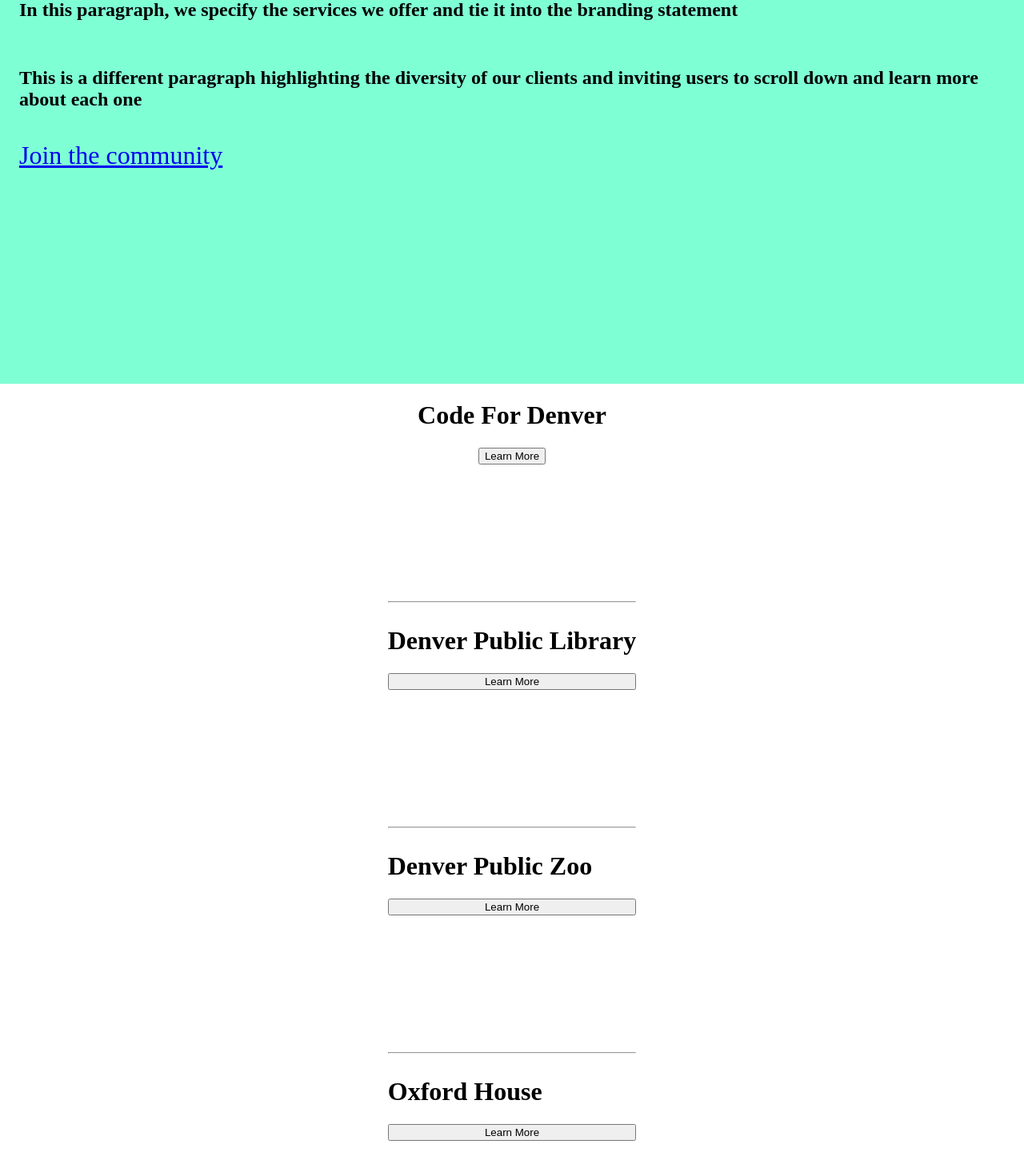
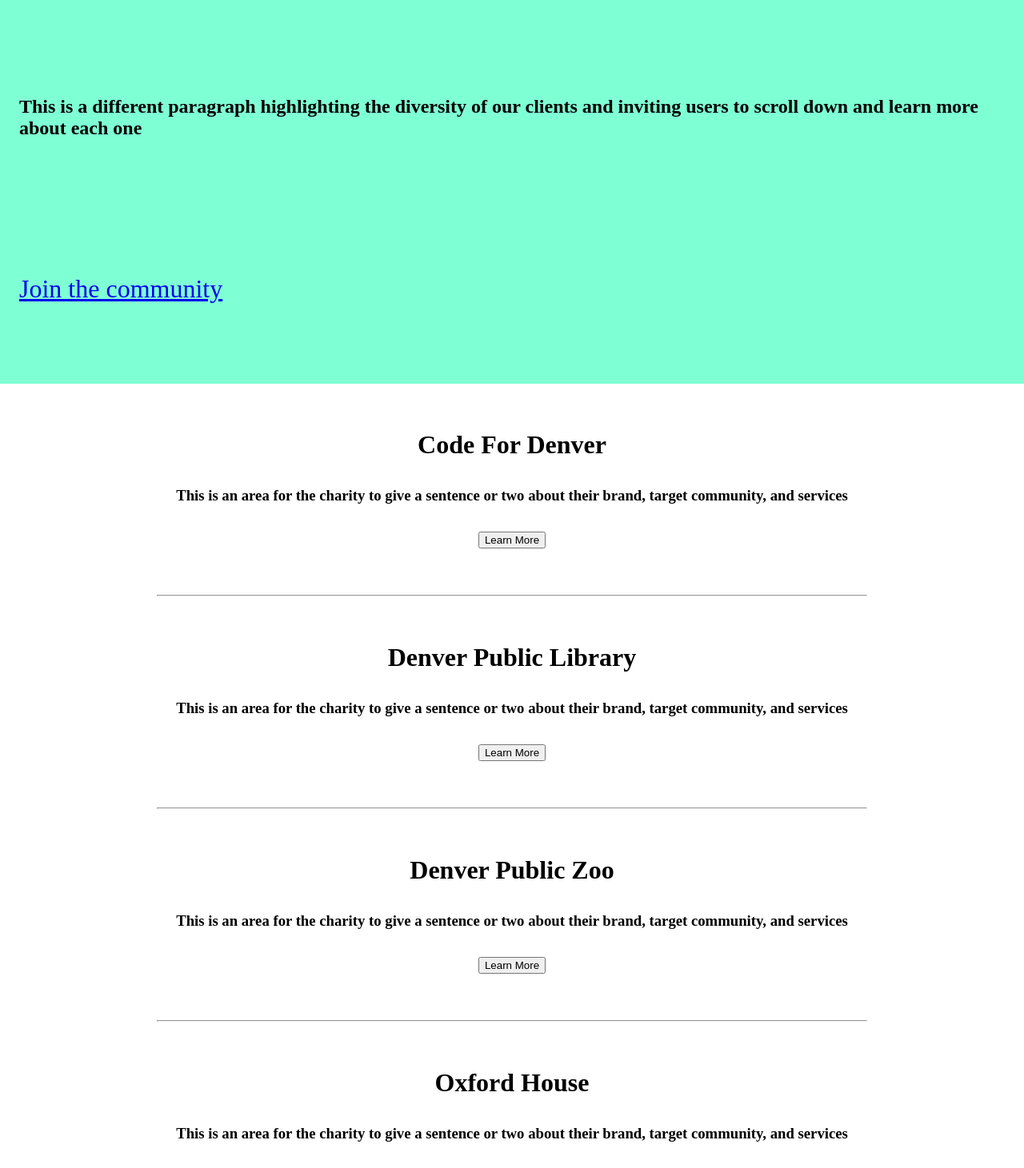
Before and after one commit to Luke-Mueller/ycc, a React (Create React App) app: page / in a window 1280 px wide. Shown: the part 1200-2661 px from the top of the page at 80% size. Built offline with nearby package versions, Linux system fonts and the light colour scheme.

Commit message:
adjusts styling

```diff
--- a/src/Components/QuickViews/CodeForDenverQV/CodeForDenverQV.css
+++ b/src/Components/QuickViews/CodeForDenverQV/CodeForDenverQV.css
@@ -3,6 +3,7 @@
   width: 100%;
   display: flex;
   flex-direction: column;
-  justify-content: stretch;
+  justify-content: space-evenly;
   align-items: center;
+  padding: 1.5rem;
 }
--- a/src/Components/QuickViews/CodeForDenverQV/CodeForDenverQV.js
+++ b/src/Components/QuickViews/CodeForDenverQV/CodeForDenverQV.js
@@ -6,8 +6,8 @@
   return (
     <div className="CodeForDenverQV">
       <h1>Code For Denver</h1>
+      <h3>This is an area for the charity to give a sentence or two about their brand, target community, and services</h3>
       <button onClick={()=> {console.log('clicked')}}>Learn More</button>
-
     </div>
   )
 };
--- a/src/Components/QuickViews/DenverPublicLibraryQV/DenverPublicLibraryQV.css
+++ b/src/Components/QuickViews/DenverPublicLibraryQV/DenverPublicLibraryQV.css
@@ -3,4 +3,7 @@
   width: 100%;
   display: flex;
   flex-direction: column;
+  justify-content: space-evenly;
+  align-items: center;
+  padding: 1.5rem;
 }
--- a/src/Components/QuickViews/DenverPublicLibraryQV/DenverPublicLibraryQV.js
+++ b/src/Components/QuickViews/DenverPublicLibraryQV/DenverPublicLibraryQV.js
@@ -6,6 +6,7 @@
   return (
     <div className="DenverPublicLibraryQV">
       <h1>Denver Public Library</h1>
+      <h3>This is an area for the charity to give a sentence or two about their brand, target community, and services</h3>
       <button>Learn More</button>
     </div>
   )
--- a/src/Components/QuickViews/DenverPublicZooQV/DenverPublicZooQV.css
+++ b/src/Components/QuickViews/DenverPublicZooQV/DenverPublicZooQV.css
@@ -3,4 +3,7 @@
   width: 100%;
   display: flex;
   flex-direction: column;
+  justify-content: space-evenly;
+  align-items: center;
+  padding: 1.5rem;
 }
--- a/src/Components/QuickViews/DenverPublicZooQV/DenverPublicZooQV.js
+++ b/src/Components/QuickViews/DenverPublicZooQV/DenverPublicZooQV.js
@@ -6,6 +6,7 @@
   return (
     <div className="DenverPublicZooQV">
       <h1>Denver Public Zoo</h1>
+      <h3>This is an area for the charity to give a sentence or two about their brand, target community, and services</h3>
       <button>Learn More</button>
     </div>
   )
--- a/src/Components/QuickViews/OxfordHouseQV/OxfordHouseQV.css
+++ b/src/Components/QuickViews/OxfordHouseQV/OxfordHouseQV.css
@@ -3,4 +3,7 @@
   width: 100%;
   display: flex;
   flex-direction: column;
+  justify-content: space-evenly;
+  align-items: center;
+  padding: 1.5rem;
 }
--- a/src/Components/QuickViews/OxfordHouseQV/OxfordHouseQV.js
+++ b/src/Components/QuickViews/OxfordHouseQV/OxfordHouseQV.js
@@ -6,6 +6,7 @@
   return (
     <div className="OxfordHouseQV">
       <h1>Oxford House</h1>
+      <h3>This is an area for the charity to give a sentence or two about their brand, target community, and services</h3>
       <button>Learn More</button>
     </div>
   )
--- a/src/Components/YourColoradoCharity/YourColoradoCharity.css
+++ b/src/Components/YourColoradoCharity/YourColoradoCharity.css
@@ -3,7 +3,7 @@
   width: 100%;
   display: flex;
   flex-direction: column;
-  justify-content: center;
+  justify-content: space-evenly;
   background-color: aquamarine;
   padding: 1.5rem;
 }
--- a/src/index.css
+++ b/src/index.css
@@ -1,5 +1,6 @@
 * {
   box-sizing: border-box;
+  margin: 0;
 }
 
 body {
```
